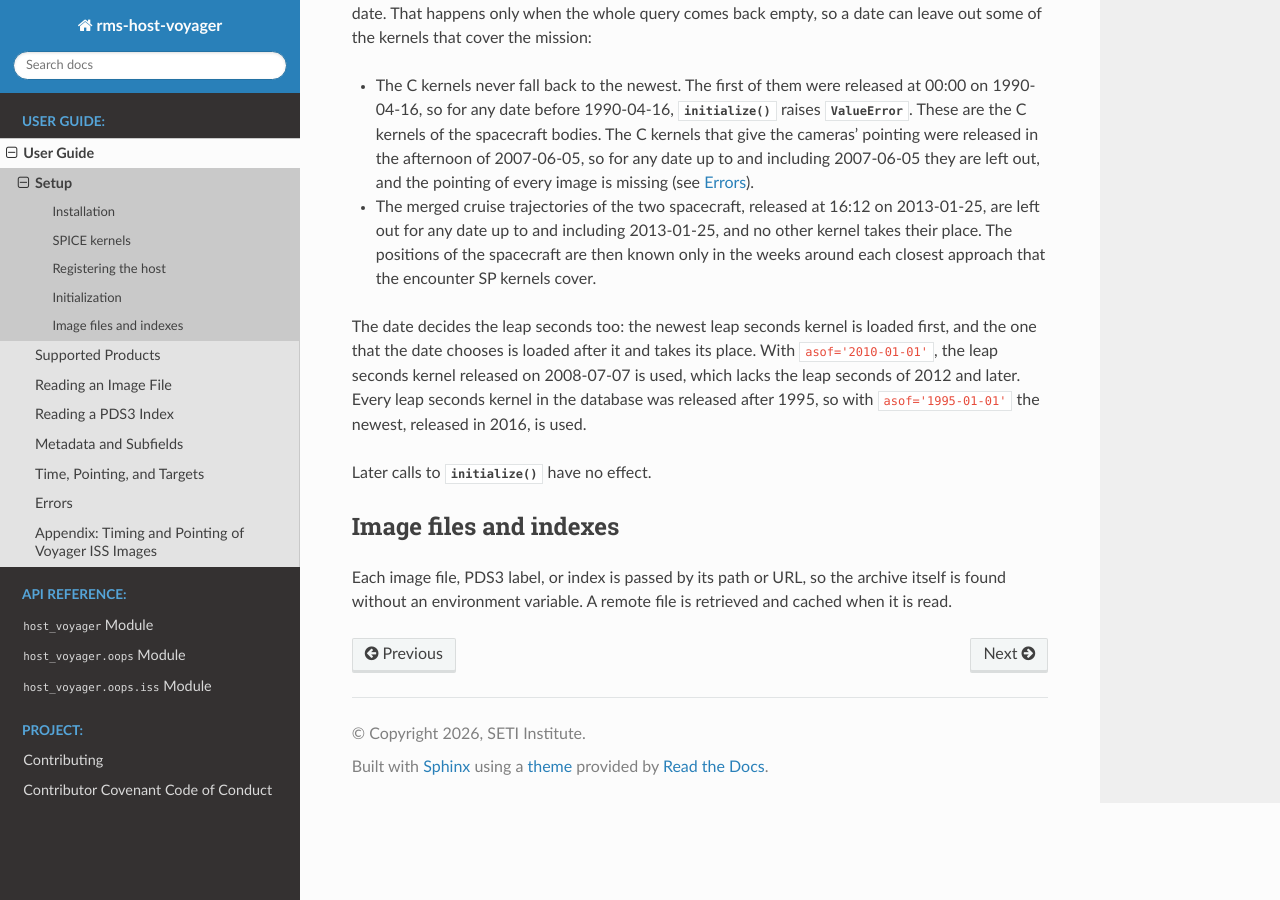
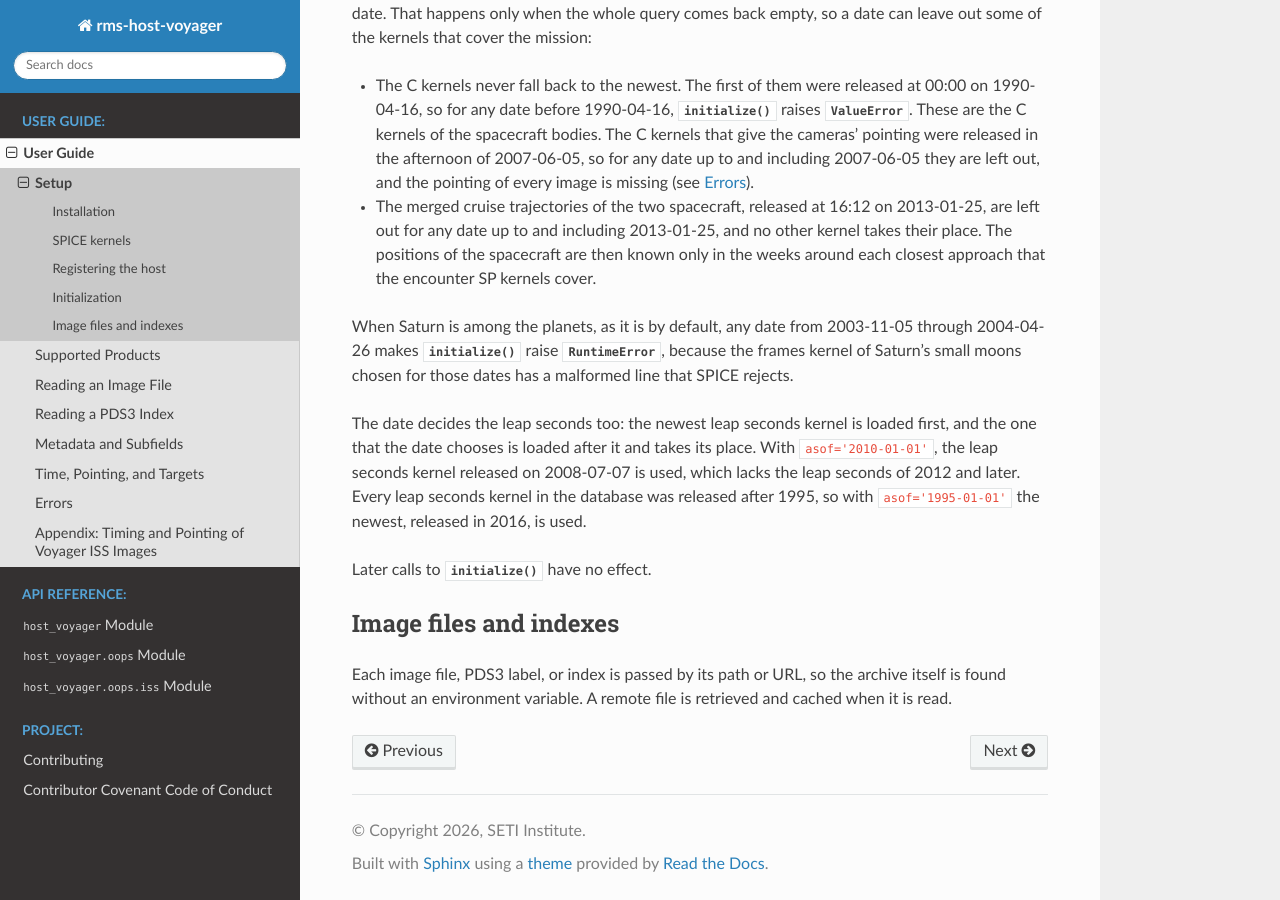
Before and after one commit to SETI/rms-host-voyager, a Sphinx documentation site: the page built from docs/user_guide/user_guide_setup.rst, in a window 1280 px wide and 900 px high, scrolled down 1739 px. Built offline with Sphinx 7.4.7 and the Read the Docs theme 3.1.0, drawn with Linux system fonts in a browser that asks for light colours.

Commit message:
State the asof window the rocks kernel blocks
With Saturn among the planets, as it is by default, any asof date from
2003-11-05 through 2004-04-26 makes initialize raise RuntimeError: the
frames kernel of Saturn's small moons chosen for those dates has a
malformed line that SPICE rejects (SETI/rms-oops#261). The setup chapter
and both initialize docstrings now say so, in the sentence the other
hosts use.

Two over-long lines in the guides and two ragged docstring passages are
rewrapped, and the errors chapter's index entry says that pds3_options
is not checked with row_dicts either, as the docstring does.

Co-Authored-By: Claude Opus 5.5 <noreply@anthropic.com>
Claude-Session: https://claude.ai/code/session_01RG3ZiBNx376YVT9xgP1ET9

```diff
--- a/docs/user_guide/user_guide_errors.rst
+++ b/docs/user_guide/user_guide_errors.rst
@@ -119,8 +119,9 @@ and ``filter`` are still made, as their entries say, and so are those of each ro
     ``select`` is not None, ``filter`` gives a column that neither table has, or
     ``pds3_options`` holds an option that the parser does not accept. The options are
     checked only when the call parses the index's label, so they are not checked when
-    ``label`` is given. When ``row_dicts`` is given, ``filter`` is checked against the first row: when the call is made if the
-    rows are a list or another sequence, and otherwise when the iteration reads that row.
+    ``label`` or ``row_dicts`` is given. When ``row_dicts`` is given, ``filter`` is
+    checked against the first row: when the call is made if the rows are a list or
+    another sequence, and otherwise when the iteration reads that row.
 
 :exc:`~oops.host.PdsHostError`
     The PDS3 label of the index or of the supplement cannot be parsed.
--- a/docs/user_guide/user_guide_setup.rst
+++ b/docs/user_guide/user_guide_setup.rst
@@ -96,8 +96,13 @@ the mission:
   (see :doc:`user_guide_errors`).
 - The merged cruise trajectories of the two spacecraft, released at 16:12 on
   2013-01-25, are left out for any date up to and including 2013-01-25, and no other
-  kernel takes their place. The positions of the spacecraft are then known only in the weeks around each
-  closest approach that the encounter SP kernels cover.
+  kernel takes their place. The positions of the spacecraft are then known only in the
+  weeks around each closest approach that the encounter SP kernels cover.
+
+When Saturn is among the planets, as it is by default, any date from 2003-11-05
+through 2004-04-26 makes :meth:`~host_voyager.oops.iss.VoyagerISS.initialize` raise
+:exc:`RuntimeError`, because the frames kernel of Saturn's small moons chosen for those
+dates has a malformed line that SPICE rejects.
 
 The date decides the leap seconds too: the newest leap seconds kernel is loaded first,
 and the one that the date chooses is loaded after it and takes its place. With
```
Also changed, not shown: 2 other files.
